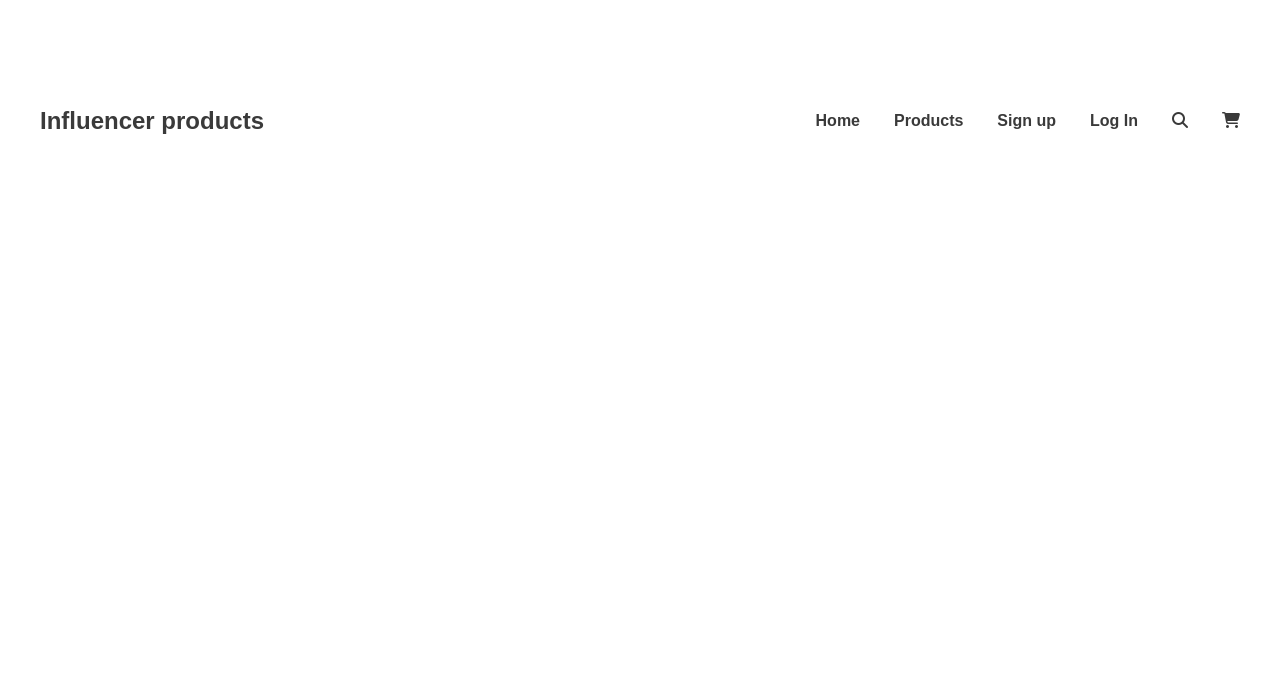
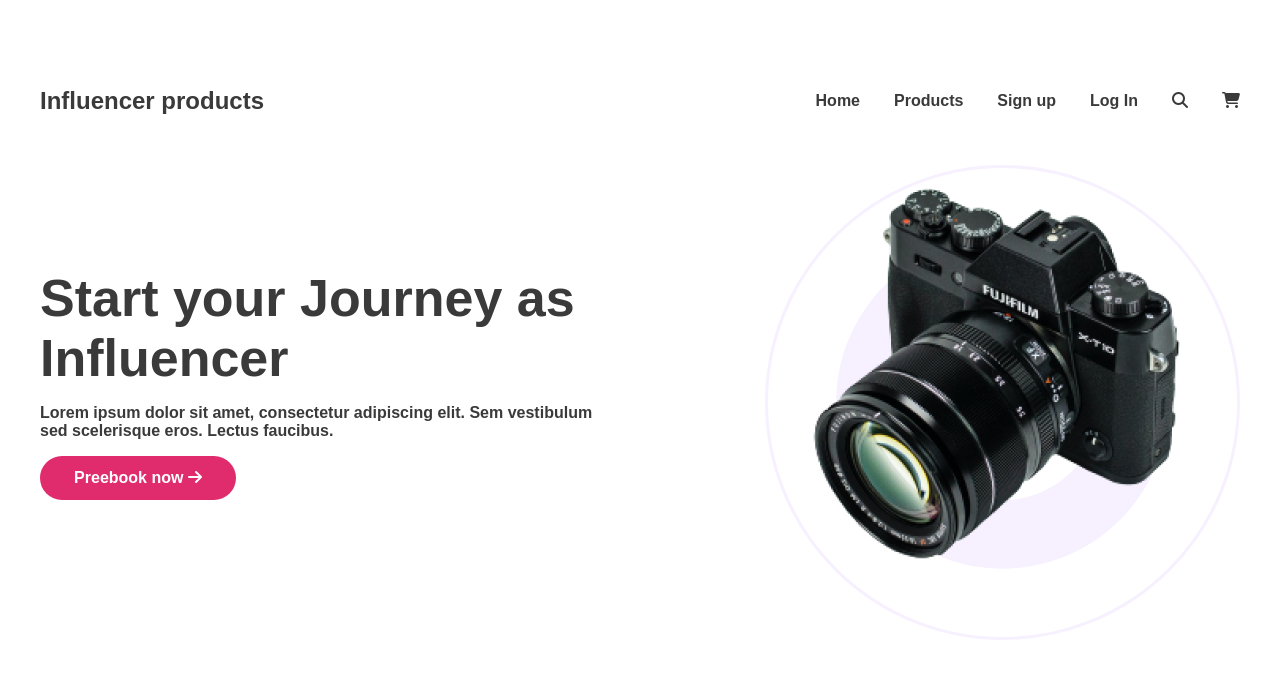
Before and after one commit to shuvoroy10/influencer-gear, a plain HTML site: page index.html in a window 1280 px wide. Drawn offline with Linux system fonts and the light colour scheme.

Commit message:
Added banner section

```diff
--- a/Styles/style.css
+++ b/Styles/style.css
@@ -1,3 +1,8 @@
+*{
+    margin: 0;
+    padding: 0;
+}
+
 :root{
     --poppins: "Poppins", sans-serif;
     --inter: "Inter", sans-serif;
@@ -6,7 +11,6 @@
     --medium: 500;
     --primary-color: #3A3A3A;
     }
-
 
 /* font code */
 @import url('https://fonts.googleapis.com/css2?family=Poppins:ital,wght@0,100;0,200;0,300;0,400;0,500;0,600;0,700;0,800;0,900;1,100;1,200;1,300;1,400;1,500;1,600;1,700;1,800;1,900&display=swap');
@@ -48,3 +52,53 @@
     font-family: var(--poppins);
     font-size: 1rem;
 }
+
+/* Banner section */
+
+.banner{
+    justify-content: space-between;
+    max-width: 1200px;
+    margin: 50px auto;
+    align-items: center;
+    align-items: center;
+}
+
+.left-section{
+    width: 582px;
+    height: 270px;
+    font-family: var(--poppins);
+    font-size: 1rem;
+    color: var(--primary-color);
+}
+
+.banner-title{
+    font-weight: var(--bold);
+    font-size: 3.25rem;
+}
+
+.banner-description{
+    font-weight: var(--semi-bold);
+    margin: 16px 0;
+}
+
+.btn{
+    background-color: #E02C6D;
+    color: #FFFFFF;
+    border: none;
+    width: 196px;
+    height: 44px;
+    border-radius: 40px;
+    font-family: var(--poppins);
+    font-size: 1rem;
+    font-weight: var(--bold);
+}
+.right-section{
+    width: 475px;
+    height: 475px;
+    background-image: url(../images/Circle\ design.svg);
+    text-align: center;
+}
+.right-section img{
+    width: 440px;
+    height: 414px;
+}
--- a/index.html
+++ b/index.html
@@ -20,6 +20,16 @@
                 <li><a href=""><i class="fa-solid fa-cart-shopping"></i></a></li>
             </ul>
         </nav>
+        <div class="banner display-flex">
+            <div class="left-section">
+                <h1 class="banner-title">Start your Journey as Influencer</h1>
+                <p class="banner-description">Lorem ipsum dolor sit amet, consectetur adipiscing elit. Sem vestibulum sed scelerisque eros. Lectus faucibus.</p>
+                <button class="btn">Preebook now <i class="fa-solid fa-arrow-right"></i></button>
+            </div>
+            <div class="right-section">
+                <img src="./images/main-camera.png" alt="">
+            </div>
+        </div>
     </header>
 </body>
 </html>
```
